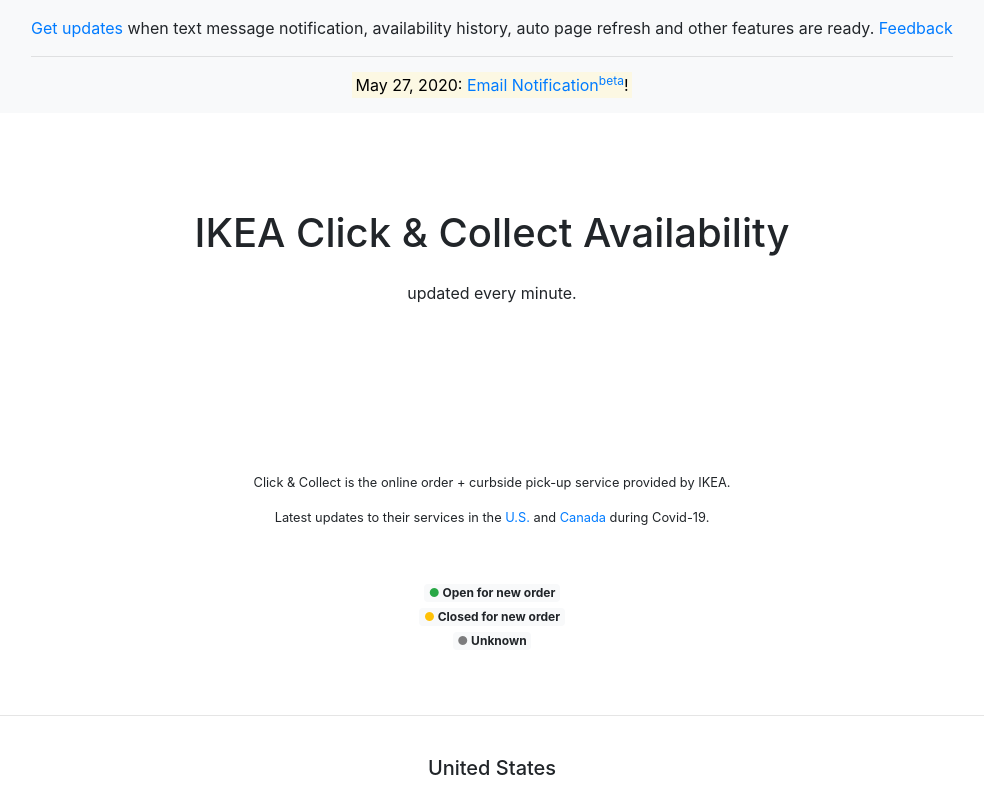
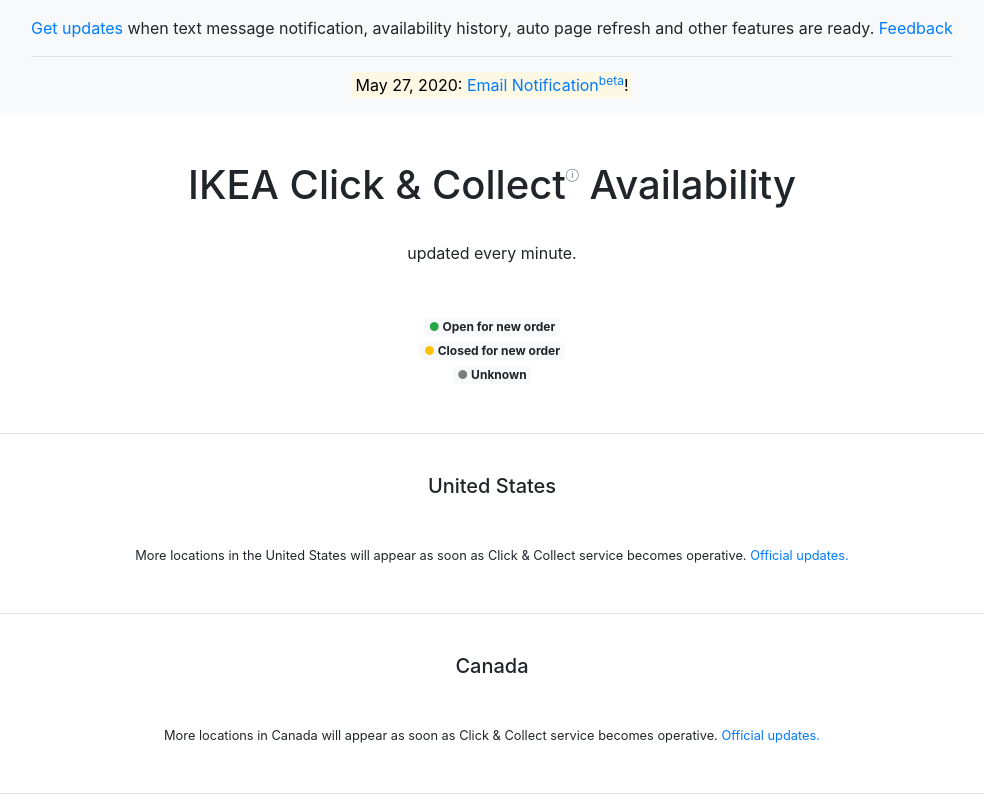
Before and after one commit to richarddong/ikea-monitor, a plain HTML site: page public/index.html in a window 1280 px wide. Shown: the top 800 px of the page, without its empty margins (148-1132 px from the left). Drawn offline with nearby package versions, Linux system fonts and the light colour scheme; no server answers; a script that the page names is missing.

Commit message:
Adjust page layout, shrink header.

```diff
--- a/public/index.html
+++ b/public/index.html
@@ -59,17 +59,11 @@
         <a target="_blank" href="https://cdn.forms-content.sg-form.com/309c87b8-9ee9-11ea-9bc4-1adbad87d676">Get updates</a> when text message notification, availability history, auto page refresh and other features are ready. <a target="_blank" href="https://www.reddit.com/r/IKEA/comments/gpl3x0/ikea_click_collect_status_website/">Feedback</a><hr><mark>May 27, 2020: <a href="#subscribe-container">Email Notification<sup>beta</sup></a>!</mark>
       </span>
     </nav>
-    <div class="container text-center mt-5 mb-2 p-5">
-      <h1 class="d-inline-block">IKEA Click & Collect Availability</h1>
-      <p class="mt-3">updated every minute.</p>
+    <div class="container text-center mt-5 px-4">
+      <h1 class="d-inline-block">IKEA Click & Collect<sup style="top: -0.7em;"><small><a tabindex="0" class="text-secondary" data-container="body"  data-placement="top" data-toggle="popover" data-trigger="focus" data-content="Click & Collect is the online order + curbside pick-up service provided by IKEA.">ⓘ</a></small></sup> Availability</h1>
+      <p class="mt-4">updated every minute.</p>
     </div>
-    <div class="container mb-5 pb-5">
-      <div class="sharethis-inline-share-buttons"></div>
-    </div>
-    <div class="container my-5 px-5 text-center">
-      <p class="small">Click & Collect is the online order + curbside pick-up service provided by IKEA. </p><p class="small">Latest updates to their services in the <a target="_blank" href="https://www.ikea.com/us/en/customer-service/faq/">U.S.</a> and <a target="_blank" href="https://www.ikea.com/ca/en/customer-service/services/updates-to-our-services-pub05de56e0">Canada</a> during Covid-19.</p>
-    </div>
-    <div class="container my-5 pb-3 pt-1 text-center legend">
+    <div class="container mt-5 mb-3 text-center legend">
       <span class="badge badge-light"><span class="status Open">●</span> Open for new order</span><br>
       <span class="badge badge-light"><span class="status Closed">●</span> Closed for new order</span><br>
       <span class="badge badge-light"><span class="status Unknown">●</span> Unknown</span>
@@ -79,14 +73,14 @@
       <h5 class="text-center pt-4 pb-3">United States</h5>
       <div class="row">
       </div>
-      <p class="small text-center mt-4">More locations in the United States will appear as soon as Click & Collect service becomes operative.</p>
+      <p class="small text-center mt-4">More locations in the United States will appear as soon as Click & Collect service becomes operative. <a target="_blank" href="https://www.ikea.com/us/en/customer-service/faq/">Official updates.</a></p>
     </div>
     <div class="container px-5 mt-5 ca-states">
       <hr>
       <h5 class="text-center pt-4 pb-3">Canada</h5>
       <div class="row">
       </div>
-      <p class="small text-center mt-4">More locations in Canada will appear as soon as Click & Collect service becomes operative.</p>
+      <p class="small text-center mt-4">More locations in Canada will appear as soon as Click & Collect service becomes operative. <a target="_blank" href="https://www.ikea.com/ca/en/customer-service/services/updates-to-our-services-pub05de56e0">Official updates.</a></p>
     </div>
     <div class="container px-5 mt-5 subscribe" id="subscribe-container">
       <hr>
@@ -114,6 +108,9 @@
       <div class="row pt-2 justify-content-center">
         <button type="button" class="btn btn-link" id="unsubscribe-all-button">Unsubscribe all</button>
       </div>
+    </div>
+    <div class="container my-4" id="sharethis">
+      <div class="sharethis-inline-share-buttons"></div>
     </div>
     <div class="container mt-3 story" id="story">
       <div class="row justify-content-center ">
@@ -211,6 +208,9 @@
             }
         });
       });
+      $('[data-toggle="popover"]').popover({
+        trigger: 'focus'
+      });
     </script>
   </body>
 </html>
```
